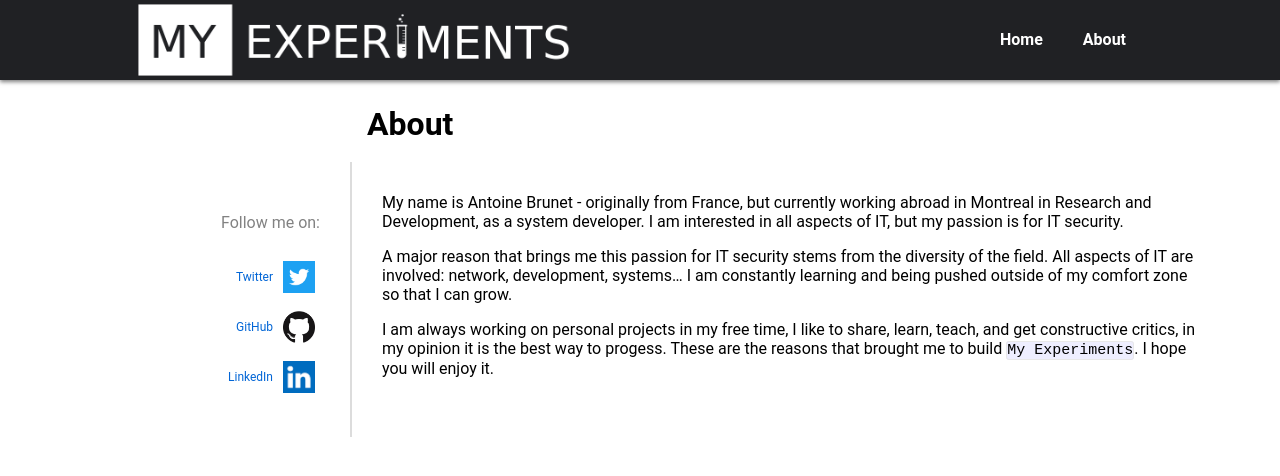
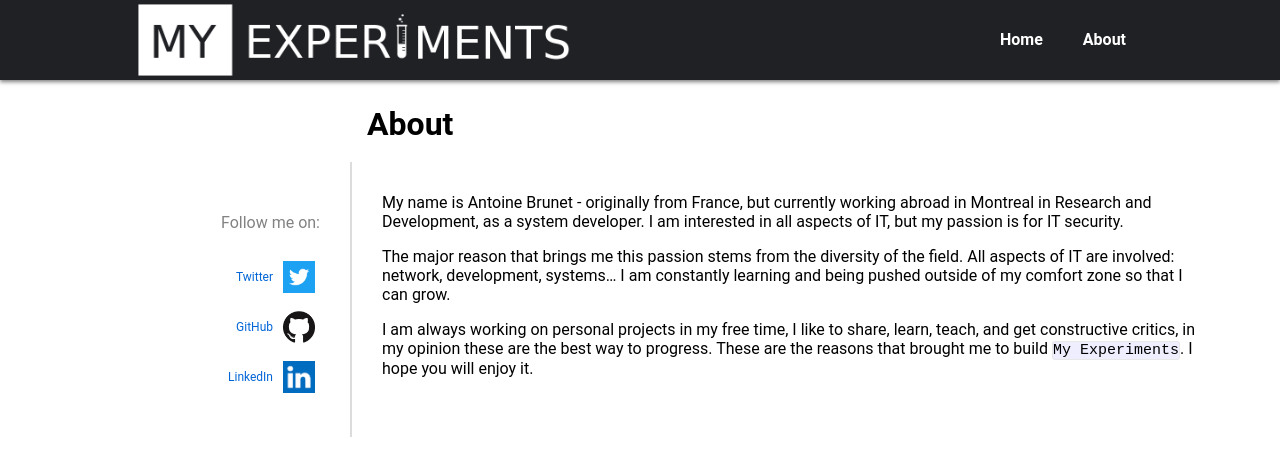
Before and after one commit to myexperiments-blog/myexperiments-blog.github.io, a Jekyll site: the page built from about.md, in a window 1280 px wide. Shown: the top 476 px of the page. Built offline with Jekyll 4.4.1, drawn with Linux system fonts in a browser that asks for light colours.

Commit message:
update about page

```diff
--- a/about.md
+++ b/about.md
@@ -7,6 +7,6 @@ isAbout: true
 
 My name is Antoine Brunet - originally from France, but currently working abroad in Montreal in Research and Development, as a system developer. I am interested in all  aspects of IT, but my passion is for IT security.
 
-A major reason that brings me this passion for IT security stems from the diversity of the field. All aspects of IT are involved: network, development, systems… I am constantly learning and being pushed outside of my comfort zone so that I can grow.
+The major reason that brings me this passion stems from the diversity of the field. All aspects of IT are involved: network, development, systems… I am constantly learning and being pushed outside of my comfort zone so that I can grow.
 
-I am always working on personal projects in my free time, I like to share, learn, teach, and get constructive critics, in my opinion it is the best way to progess. These are the reasons that brought me to build `My Experiments`. I hope you will enjoy it.
+I am always working on personal projects in my free time, I like to share, learn, teach, and get constructive critics, in my opinion these are the best way to progress. These are the reasons that brought me to build `My Experiments`. I hope you will enjoy it.
```
